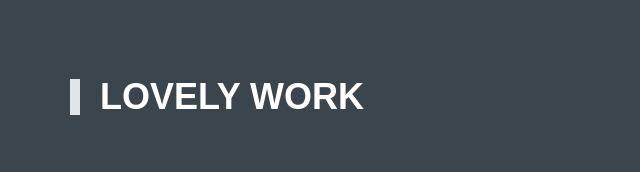
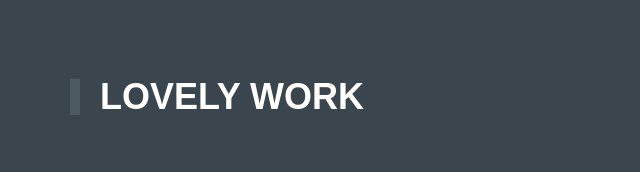
Before and after one commit to alex220496/maket2, a plain HTML site: page index.html in a window 1280 px wide. Shown: the part 2009-2181 px from the top of the page, 0-640 px from the left. Drawn offline with nearby package versions, Linux system fonts and the light colour scheme.

Commit message:
aded section 3

```diff
--- a/index.html
+++ b/index.html
@@ -228,7 +228,7 @@
             <div class="container">
                 <div class="row">
                     <div class="col-sm-12 col-md-12">
-                        <h2 style="color: #fff;" class="title-3">lovely work</h2>
+                        <h2 style="color: #fff; border-left: 10px solid #4e5a62;" class="title-3">lovely work</h2>
                     </div>
                     <div class="col-md-4">
                         <div class="nature">
```
